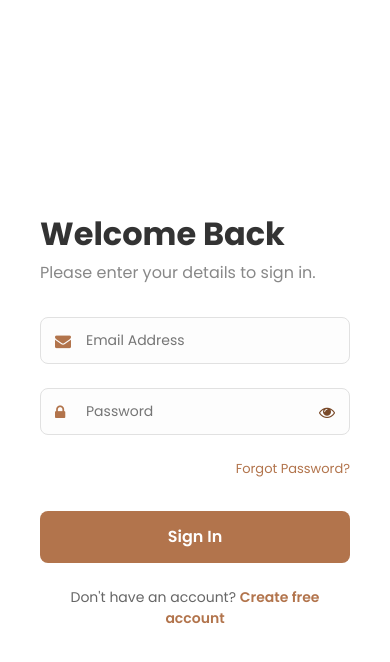
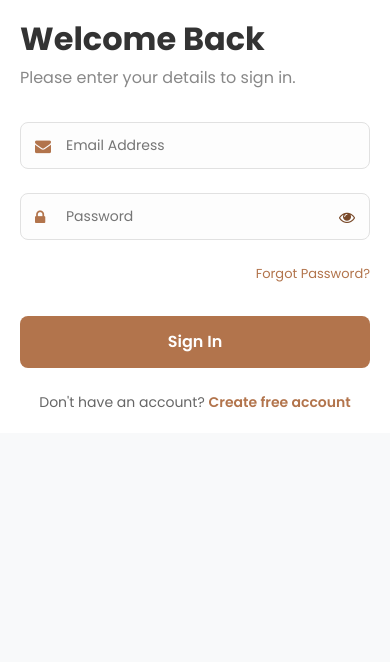
Before and after one commit to yeenci/saigourmet-taste-the-soul-of-saigon, a React (Vite) app: page /login in a window 390 px wide. Shown: the top 662 px of the page. Built offline with nearby package versions, Linux system fonts and the light colour scheme.

Commit message:
fix: update UI for Login/Register

```diff
--- a/src/Auth.css
+++ b/src/Auth.css
@@ -3,17 +3,19 @@
 
 .auth-container {
   min-height: 100vh;
+  width: 100vw; /* Ensure full viewport width */
   display: flex;
   font-family: "Poppins", sans-serif;
   background-color: #f8f9fa;
-  overflow: hidden;
-  flex-direction: row;
+  overflow-x: hidden; /* Prevent horizontal scroll */
+  flex-direction: row; /* Force row layout */
+  flex-wrap: nowrap; /* CRITICAL: Prevent wrapping/stacking */
 }
 
 /* Left Side - Image */
 .auth-image-side {
-  flex: 1;
-  flex-basis: 50%;
+  flex: 1; /* Grow to fill space */
+  width: 50%; /* Explicit width for desktop */
   background-image: url("https://images.unsplash.com/photo-1504674900247-0877df9cc836?auto=format&fit=crop&w=1920&q=80");
   background-size: cover;
   background-position: center;
@@ -24,7 +26,7 @@
 }
 
 .auth-overlay {
-  background: rgba(178, 116, 76, 0.85); /* Brand color with opacity */
+  background: rgba(178, 116, 76, 0.85);
   position: absolute;
   top: 0;
   left: 0;
@@ -49,20 +51,21 @@
 
 /* Right Side - Form */
 .auth-form-side {
-  flex: 1;
-  flex-basis: 50%;
+  flex: 1; /* Grow to fill space */
+  width: 50%; /* Explicit width for desktop */
   display: flex;
   align-items: center;
   justify-content: center;
   padding: 40px;
   background: white;
-  max-width: 600px; /* Limit width on large screens */
-  width: 100%;
+  /* REMOVED: max-width: 600px; -> This was restricting the pane size */
+  /* REMOVED: width: 100%; -> This was causing the stack/wrap */
+  box-sizing: border-box; /* Ensure padding doesn't break width */
 }
 
 .auth-form-container {
   width: 100%;
-  max-width: 400px;
+  max-width: 400px; /* Restrict the form content width, not the pane */
 }
 
 .auth-title {
@@ -99,6 +102,7 @@
   font-size: 14px;
   transition: all 0.3s;
   background-color: #fdfdfd;
+  box-sizing: border-box; /* Fix input sizing */
 }
 
 .modern-input:focus {
@@ -148,24 +152,21 @@
   text-decoration: underline;
 }
 
-.modern-input:-webkit-autofill,
-.modern-input:-webkit-autofill:hover,
-.modern-input:-webkit-autofill:focus,
-.modern-input:-webkit-autofill:active {
-  -webkit-box-shadow: 0 0 0 30px white inset !important;
-  -webkit-text-fill-color: #333 !important;
-  transition: background-color 5000s ease-in-out 0s;
-}
-
 /* Mobile Responsiveness */
 @media (max-width: 768px) {
   .auth-container {
-    flex-direction: column;
+    flex-direction: column; /* Stack on mobile */
+    height: auto;
+    min-height: 100vh;
   }
+
   .auth-image-side {
-    display: none;
+    display: none; /* Hide image on mobile */
   }
+
   .auth-form-side {
-    max-width: 100%;
+    width: 100%; /* Full width on mobile */
+    padding: 20px;
+    flex: none; /* Disable flex scaling */
   }
 }
```
